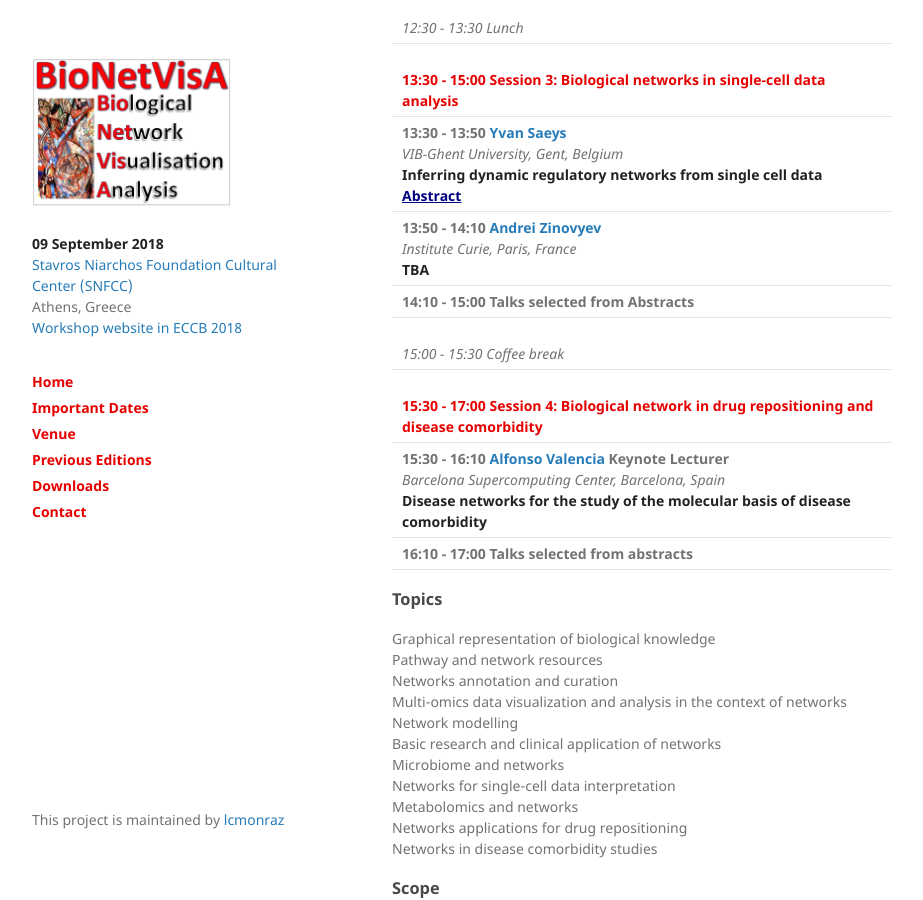
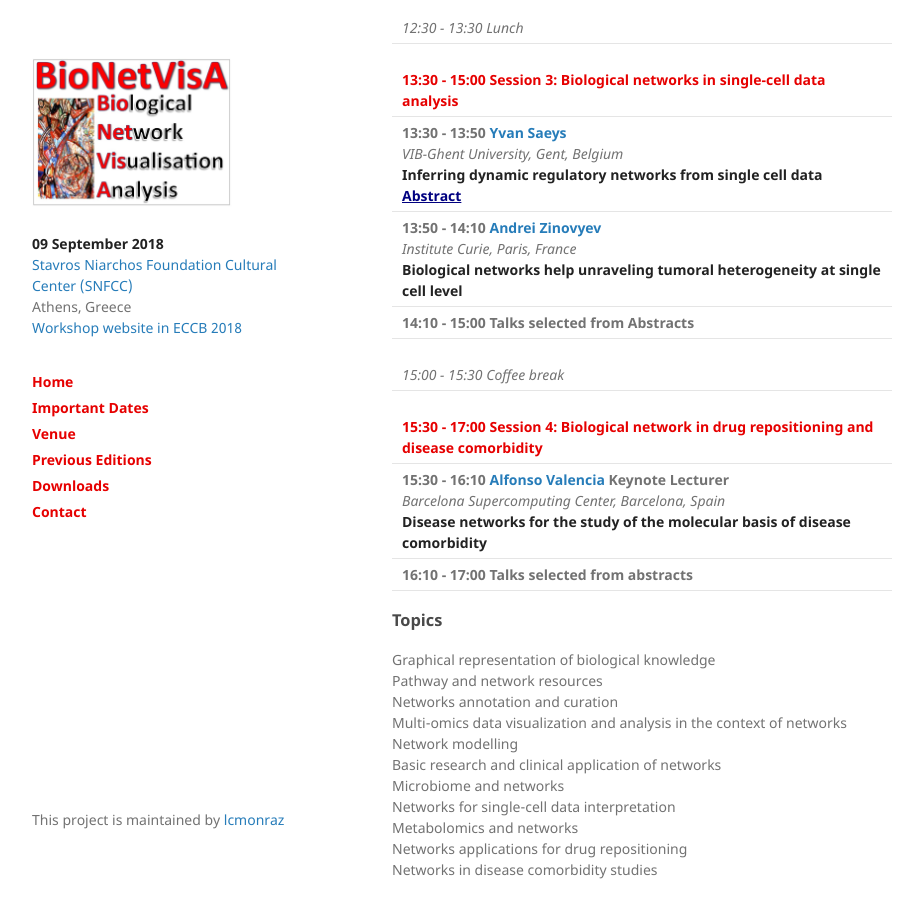
Before and after one commit to lcmonraz/Bionetvisa.github.io, a Jekyll site: the page built from index.md, in a window 1280 px wide and 900 px high, scrolled down 1719 px. Shown: the whole window, without its empty margins (178-1101 px from the left). Built offline with Jekyll 4.4.1, drawn with Linux system fonts in a browser that asks for light colours.

Commit message:
Update index.md

```diff
--- a/index.md
+++ b/index.md
@@ -69,7 +69,7 @@ layout: default
 <a href="/Abstracts/Bionetvisa2018/Yvan_Sayes_BioNetVisA2018.pdf"><b><font color="Navy"><span style="text-decoration: underline;">Abstract</span></font></b></a></td></tr>
 <tr><td><b>13:50 - 14:10 <a href="https://sysbio.curie.fr/people.html">Andrei Zinovyev</a></b><br />
 <i>Institute Curie, Paris, France</i><br />
-<strong>TBA</strong><br /></td></tr>
+<strong>Biological networks help unraveling tumoral heterogeneity at single cell level</strong><br /></td></tr>
 <tr><td><b>14:10 - 15:00 Talks selected from Abstracts</b></td></tr>
 </table>
 
```
